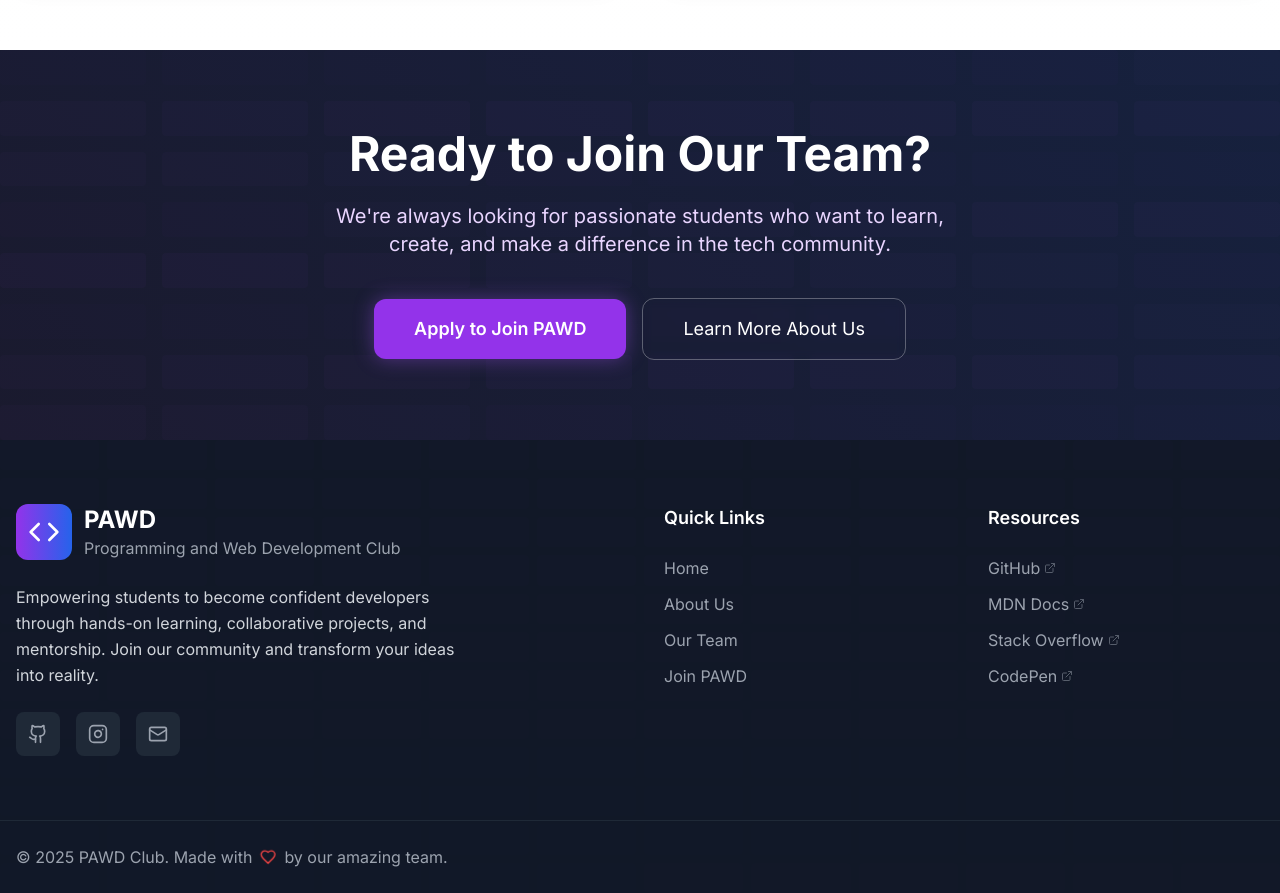
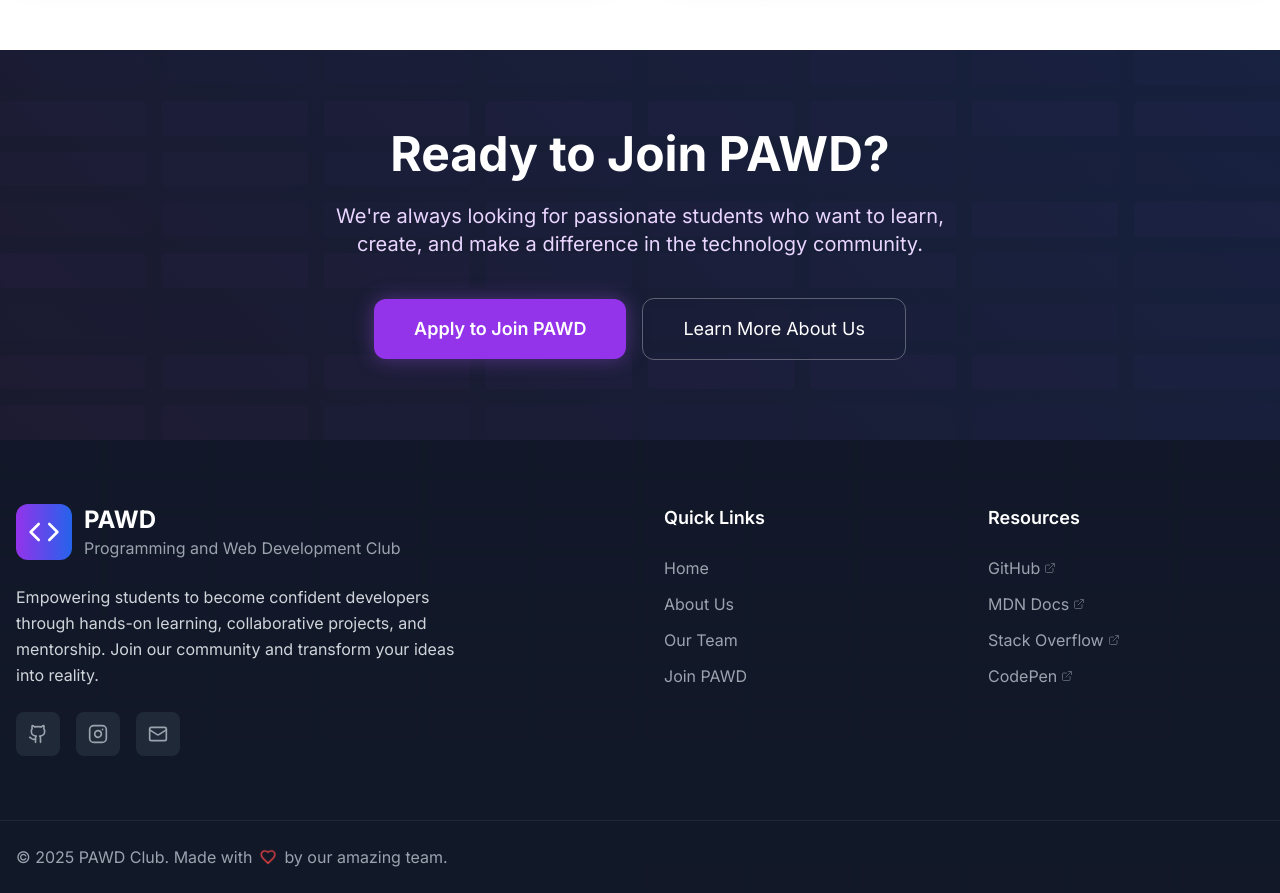
Before and after one commit to programmingcvhs/programmingcvhs.github.io, a Next.js app: page /team in a window 1280 px wide. Shown: the part 2120-3013 px from the top of the page. Built offline with nearby package versions, Linux system fonts and the light colour scheme.

Commit message:
Update page.tsx

```diff
--- a/app/team/page.tsx
+++ b/app/team/page.tsx
@@ -266,10 +266,10 @@ export default function TeamPage() {
             transition={{ duration: 0.6 }}
           >
             <h2 className="text-4xl lg:text-5xl font-bold mb-6">
-              Ready to Join Our Team?
+              Ready to Join PAWD?
             </h2>
             <p className="text-xl mb-10 text-purple-200 max-w-2xl mx-auto">
-              We're always looking for passionate students who want to learn, create, and make a difference in the tech community.
+              We're always looking for passionate students who want to learn, create, and make a difference in the technology community.
             </p>
             <div className="flex flex-col sm:flex-row gap-4 justify-center items-center">
               <motion.a
```
